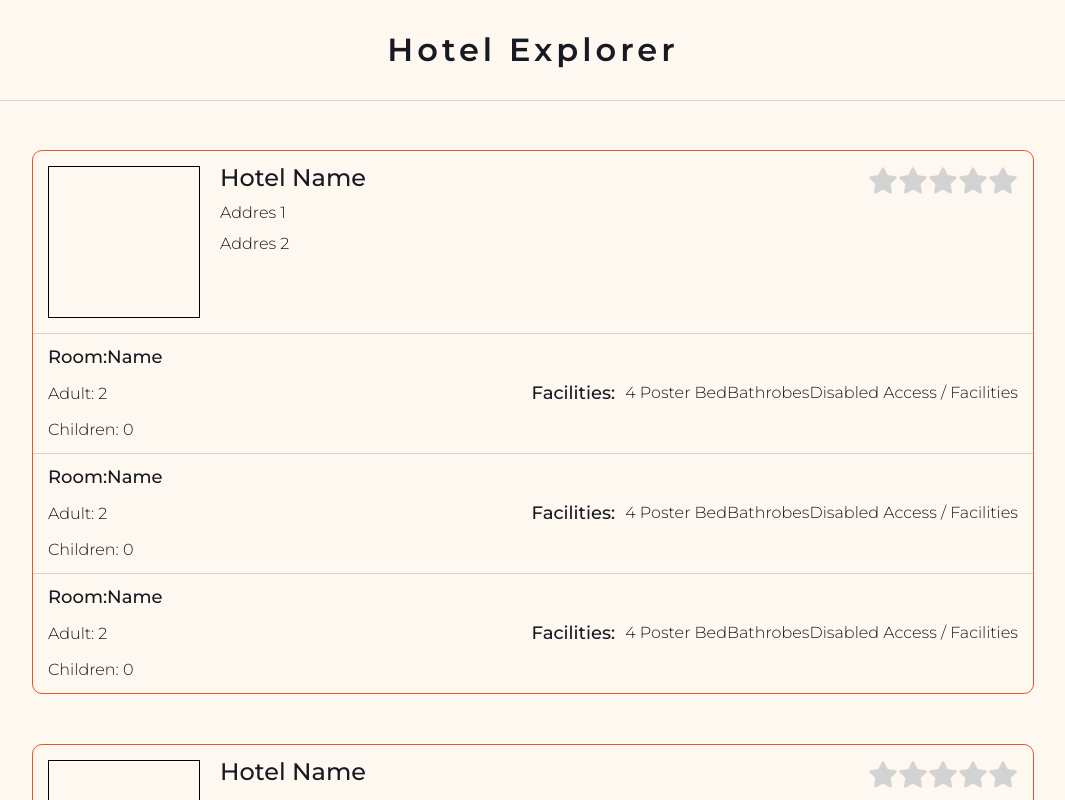
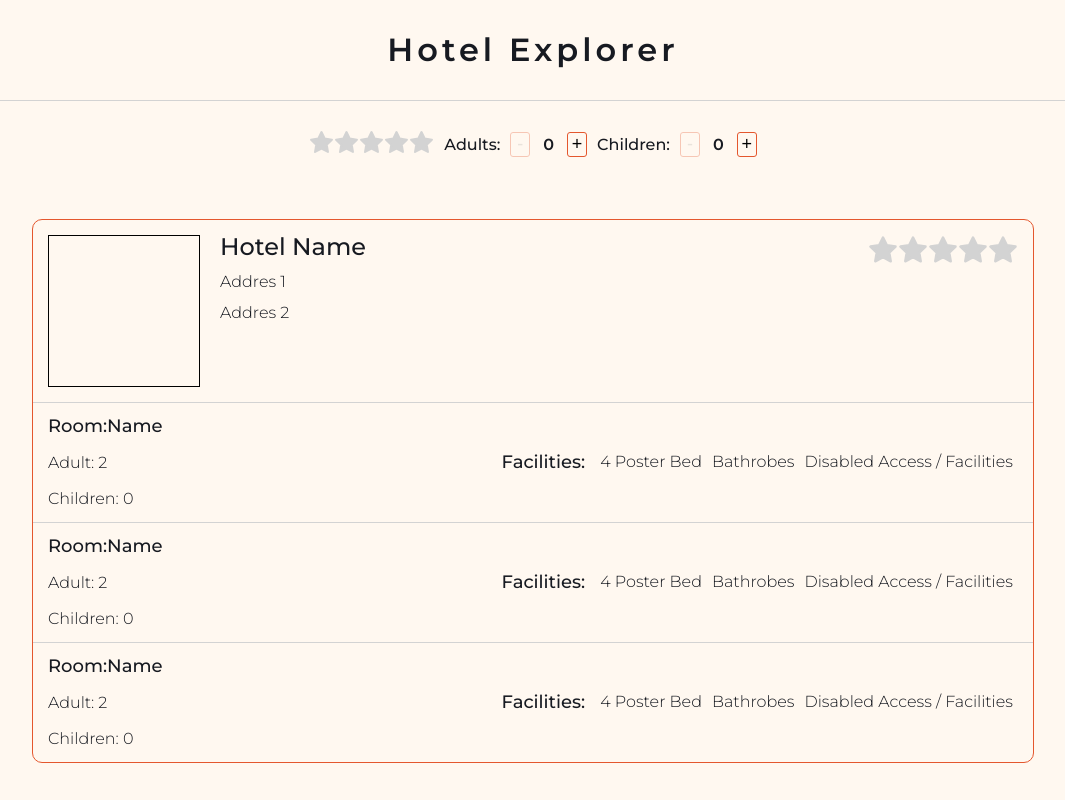
Before and after one commit to amargielewski/hotel-list, a React (Create React App) app: page / in a window 1280 px wide. Shown: the top 800 px of the page, without its empty margins (107-1172 px from the left). Built offline with nearby package versions, Linux system fonts and the light colour scheme.

Commit message:
feat/FilterBox and FilterCounter

```diff
--- a/src/App.tsx
+++ b/src/App.tsx
@@ -1,3 +1,4 @@
+import { FilterBox } from './components/FilterBox/FilterBox';
 import { HotelListBox } from './components/HotelListBox/HotelListBox';
 import { MainLayout } from './layouts/MainLayout/MainLayout';
 import { ThemeProvider } from './providers/theme';
@@ -6,8 +7,9 @@ function App() {
   return (
     <ThemeProvider>
       <MainLayout>
+        <FilterBox />
         <HotelListBox />
-        <HotelListBox />
+        {/* <HotelListBox /> */}
       </MainLayout>
     </ThemeProvider>
   );
--- /dev/null
+++ b/src/components/FilterBox/FilterBox.styled.ts
@@ -0,0 +1,11 @@
+import styled from 'styled-components';
+
+export const StyledWrapper = styled.div`
+  padding: 10px;
+  display: flex;
+  align-items: center;
+`;
+
+export const RatingContainer = styled.div`
+  font-size: 25px;
+`;
--- /dev/null
+++ b/src/components/FilterBox/FilterBox.tsx
@@ -0,0 +1,20 @@
+import { StyledWrapper, RatingContainer } from './FilterBox.styled';
+import Rating from 'react-rating';
+import { StarIcon } from '../Icons/StarIcon';
+import { FilterCounter } from './FilterCounter';
+
+export const FilterBox = () => {
+  return (
+    <StyledWrapper>
+      <RatingContainer>
+        <Rating
+          emptySymbol={<StarIcon color={'lightgray'} />}
+          fullSymbol={<StarIcon color={'gold'} />}
+          fractions={2}
+        />
+      </RatingContainer>
+      <FilterCounter name="adults" />
+      <FilterCounter name="children" />
+    </StyledWrapper>
+  );
+};
--- /dev/null
+++ b/src/components/FilterBox/FilterCounter.styled.ts
@@ -0,0 +1,33 @@
+import styled from 'styled-components';
+
+export const StyledWrapper = styled.div`
+  display: flex;
+  align-items: center;
+  gap: 0 10px;
+  margin-left: 10px;
+`;
+
+export const StyledButton = styled.button`
+  border: none;
+  font-size: 18px;
+  background-color: transparent;
+  border: 1px solid ${({ theme }) => theme.colors.flame};
+  width: 20px;
+  display: flex;
+  justify-content: center;
+  align-items: center;
+  border-radius: 3px;
+  :disabled {
+    opacity: 0.3;
+  }
+`;
+
+export const StyledValue = styled.p`
+  padding: 0 3px;
+  font-weight: 600;
+`;
+
+export const StyledCounterName = styled.p`
+  text-transform: capitalize;
+  font-weight: 500;
+`;
--- /dev/null
+++ b/src/components/FilterBox/FilterCounter.tsx
@@ -0,0 +1,35 @@
+import { useState } from 'react';
+import {
+  StyledWrapper,
+  StyledButton,
+  StyledValue,
+  StyledCounterName
+} from './FilterCounter.styled';
+
+export type FilterNameType = 'children' | 'adults';
+
+export type FilterCounterProps = {
+  name: FilterNameType;
+};
+
+export const FilterCounter = ({ name }: FilterCounterProps) => {
+  const [counterValue, setCounterValue] = useState(0);
+
+  return (
+    <StyledWrapper>
+      <StyledCounterName>{name}:</StyledCounterName>
+
+      {counterValue > 0 ? (
+        <StyledButton onClick={() => setCounterValue(counterValue - 1)}>
+          -
+        </StyledButton>
+      ) : (
+        <StyledButton disabled>-</StyledButton>
+      )}
+      <StyledValue>{counterValue}</StyledValue>
+      <StyledButton onClick={() => setCounterValue(counterValue + 1)}>
+        +
+      </StyledButton>
+    </StyledWrapper>
+  );
+};
--- a/src/components/HotelRoom/HotelRoom.styled.ts
+++ b/src/components/HotelRoom/HotelRoom.styled.ts
@@ -49,4 +49,5 @@ export const StyledRoomFacilitiesTitle = styled.p`
 export const StyledRoomFacilitiesItem = styled.p`
   font-weight: 300;
   font-size: 16px;
+  padding: 0 5px;
 `;
--- a/src/layouts/MainLayout/MainLayout.styled.ts
+++ b/src/layouts/MainLayout/MainLayout.styled.ts
@@ -4,4 +4,7 @@ export const MainLayoutWrapper = styled.div`
   max-width: 1200px;
   width: 100%;
   margin: 0 auto;
+  display: flex;
+  flex-direction: column;
+  align-items: center;
 `;
```
